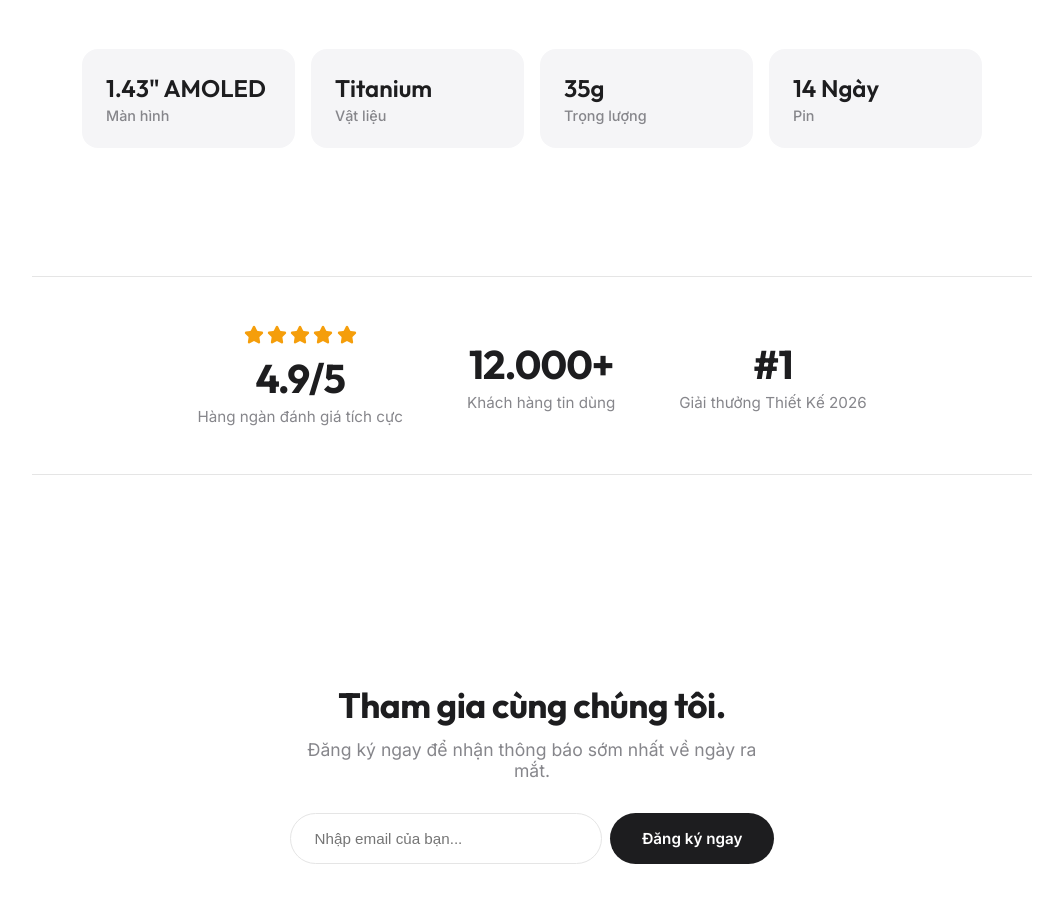
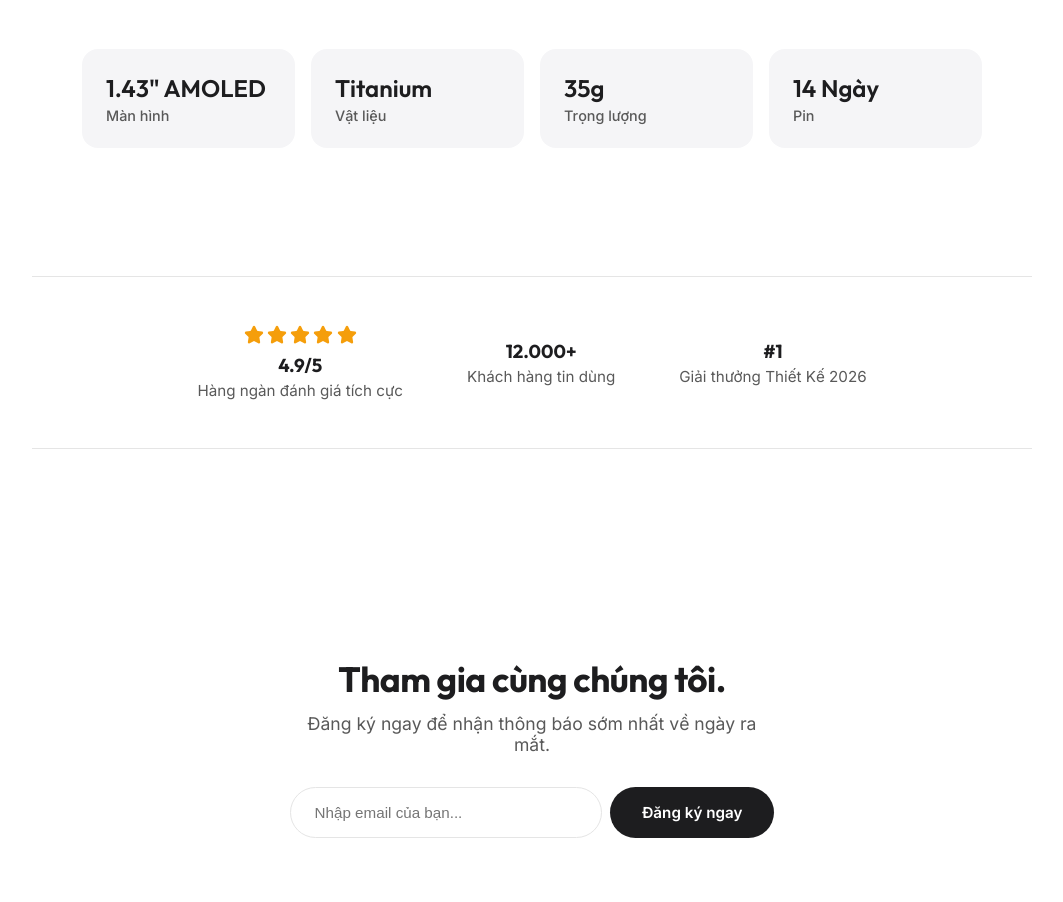
Before and after one commit to TranLePhuongKhanh-1803/aura-watch, a Next.js app: page / in a window 1280 px wide. Shown: the part 1876-2778 px from the top of the page, without its empty margins (108-1171 px from the left). Built offline with nearby package versions, Linux system fonts and the light colour scheme.

Commit message:
fix: resolve accessibility and extreme dynamic import for motion

```diff
--- a/src/app/globals.css
+++ b/src/app/globals.css
@@ -2,7 +2,7 @@
   --primary-color: #007aff;
   --bg-color: #ffffff;
   --text-primary: #1d1d1f;
-  --text-secondary: #86868b;
+  --text-secondary: #595959; /* Tăng độ tương phản (đậm hơn) */
   --section-bg: #f5f5f7;
   --border-color: #e5e5e5;
 
@@ -13,7 +13,7 @@
 [data-theme='dark'] {
   --bg-color: #000000;
   --text-primary: #f5f5f7;
-  --text-secondary: #a1a1a6;
+  --text-secondary: #cccccc; /* Tăng độ tương phản (sáng hơn) */
   --section-bg: #1c1c1e;
   --border-color: #333333;
 }
--- a/src/app/page.js
+++ b/src/app/page.js
@@ -2,7 +2,7 @@
 
 import { useState, useEffect, useRef } from "react";
 import Image from "next/image";
-import { m as motion, LazyMotion, domAnimation, useScroll, useTransform, AnimatePresence } from "framer-motion";
+import { m as motion, LazyMotion, useScroll, useTransform, AnimatePresence } from "framer-motion";
 import { toast } from "react-hot-toast";
 import dynamic from "next/dynamic";
 import { Heart, Battery, Activity, Droplets, ArrowRight, Star, ShoppingBag, Moon, Sun, MessageSquare, Send } from "lucide-react";
@@ -154,7 +154,7 @@ export default function Home() {
   };
 
   return (
-    <LazyMotion features={domAnimation}>
+    <LazyMotion features={() => import("framer-motion").then((res) => res.domAnimation)}>
       <main className={styles.main}>
         <Toaster position="top-center" />
 
@@ -337,22 +337,15 @@ export default function Home() {
           >
             <div className={styles.statItem}>
               <div className={styles.stars}>
-                <Star fill="currentColor" size={20} />
-                <Star fill="currentColor" size={20} />
-                <Star fill="currentColor" size={20} />
-                <Star fill="currentColor" size={20} />
-                <Star fill="currentColor" size={20} />
+                <Star fill="currentColor" size={20} /><Star fill="currentColor" size={20} /><Star fill="currentColor" size={20} /><Star fill="currentColor" size={20} /><Star fill="currentColor" size={20} />
               </div>
-              <h4>4.9/5</h4>
-              <p>Hàng ngàn đánh giá tích cực</p>
+              <h3>4.9/5</h3><p>Hàng ngàn đánh giá tích cực</p>
             </div>
             <div className={styles.statItem}>
-              <h4>12.000+</h4>
-              <p>Khách hàng tin dùng</p>
+              <h3>12.000+</h3><p>Khách hàng tin dùng</p>
             </div>
             <div className={styles.statItem}>
-              <h4>#1</h4>
-              <p>Giải thưởng Thiết Kế 2026</p>
+              <h3>#1</h3><p>Giải thưởng Thiết Kế 2026</p>
             </div>
           </motion.div>
         </section>
@@ -432,9 +425,9 @@ export default function Home() {
         </footer>
 
         {/* Chatbot Widget */}
-        <div className={styles.chatbotBtn} onClick={() => setIsChatOpen(!isChatOpen)} aria-label="Mở Chatbot">
+        <button className={styles.chatbotBtn} onClick={() => setIsChatOpen(!isChatOpen)} aria-label="Mở Chatbot">
           <MessageSquare size={24} />
-        </div>
+        </button>
 
         <AnimatePresence>
           {isChatOpen && (
```
